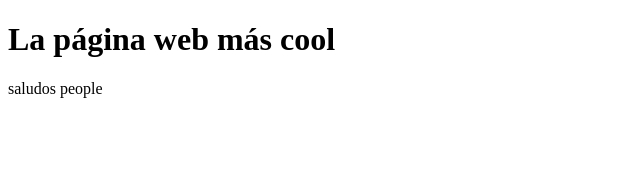
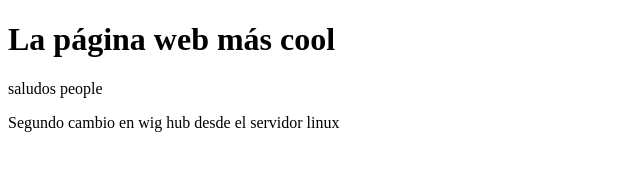
Before and after one commit to dhiram21/proyectoDemoCursoPrework, a plain HTML site: page helloWorld.html in a window 1280 px wide. Shown: the whole page, without its empty margins (0-640 px from the left). Drawn offline with Linux system fonts and the light colour scheme.

Commit message:
ADDed agregamos un segundo parrafo para comprobar cambios en github

```diff
--- a/helloWorld.html
+++ b/helloWorld.html
@@ -9,5 +9,6 @@
 <body>
     <h1>La página web más cool</h1>
     <p>saludos people</p>
+    <p>Segundo cambio en wig hub desde el servidor linux</p>
 </body>
 </html>
```
